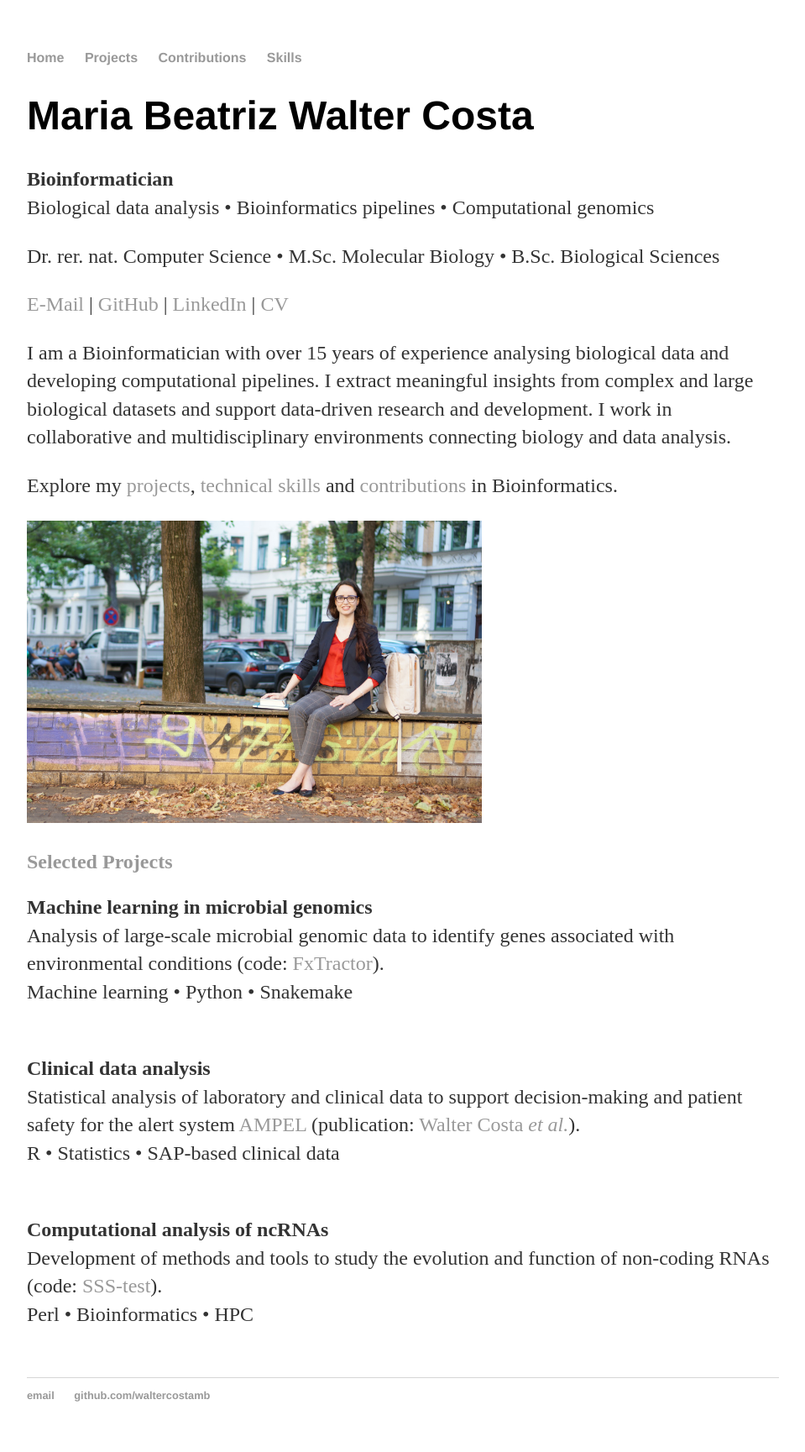
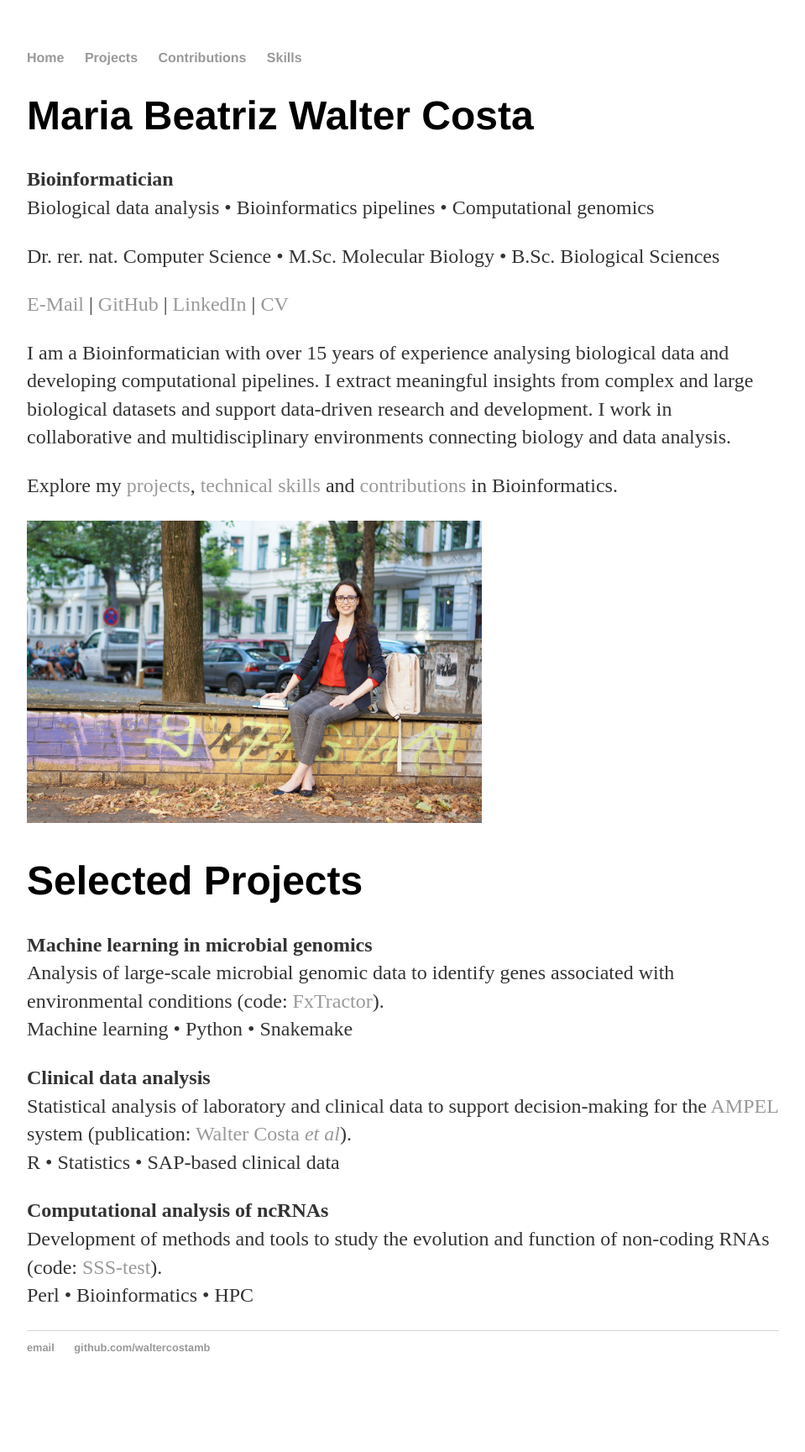
Before and after one commit to waltercostamb/waltercostamb.github.io, a Jekyll site: the page built from index.html, in a window 1280 px wide. Shown: the whole page at 84% size, without its empty margins (160-1119 px from the left). Built offline with Jekyll 4.4.1, drawn with Linux system fonts in a browser that asks for light colours; after the commit the page ends 1672 px from its top, so only the background shows below that.

Commit message:
Update index.html

```diff
--- a/index.html
+++ b/index.html
@@ -33,24 +33,25 @@ Explore my <a href="https://waltercostamb.github.io/projects/">projects</a>, <a
 
 <p><img border="0" src="https://raw.githubusercontent.com/waltercostamb/waltercostamb.github.io/master/figures/frontpage.jpg" style="height:40vh; min-height:200px;" /></p>
 
-<h2><a href="https://waltercostamb.github.io/projects/">Selected Projects</a></h2>
+<h1>Selected Projects</h1>
 
 <p>
 <strong>Machine learning in microbial genomics</strong><br>
 Analysis of large-scale microbial genomic data to identify genes associated with environmental conditions (code: <a href="https://github.com/MGXlab/FxTractor">FxTractor</a>).<br>
-Machine learning • Python • Snakemake<br><br>
+Machine learning • Python • Snakemake<br>
 </p>
 
 <p>
 <strong>Clinical data analysis</strong><br>
-Statistical analysis of laboratory and clinical data to support decision-making and patient safety for the alert system <a href="https://www.ampel.care/AMPEL">AMPEL</a> (publication: <a href="https://medinform.jmir.org/2021/6/e20407">Walter Costa <em>et al.</em></a>).<br>
-R • Statistics • SAP-based clinical data<br><br>
+Statistical analysis of laboratory and clinical data to support decision-making for the <a href="https://www.ampel.care">AMPEL</a> system
+	(publication: <a href="https://medinform.jmir.org/2021/6/e20407">Walter Costa <em>et al</em></a>).<br>
+R • Statistics • SAP-based clinical data<br>
 </p>
 
 <p>
 <strong>Computational analysis of ncRNAs</strong><br>
 Development of methods and tools to study the evolution and function of non-coding RNAs (code: <a href="https://github.com/waltercostamb/SSS-test">SSS-test</a>).<br>
-Perl • Bioinformatics • HPC<br><br>
+Perl • Bioinformatics • HPC<br>
 </p>
 
 </div><!-- /.blurb -->
```
